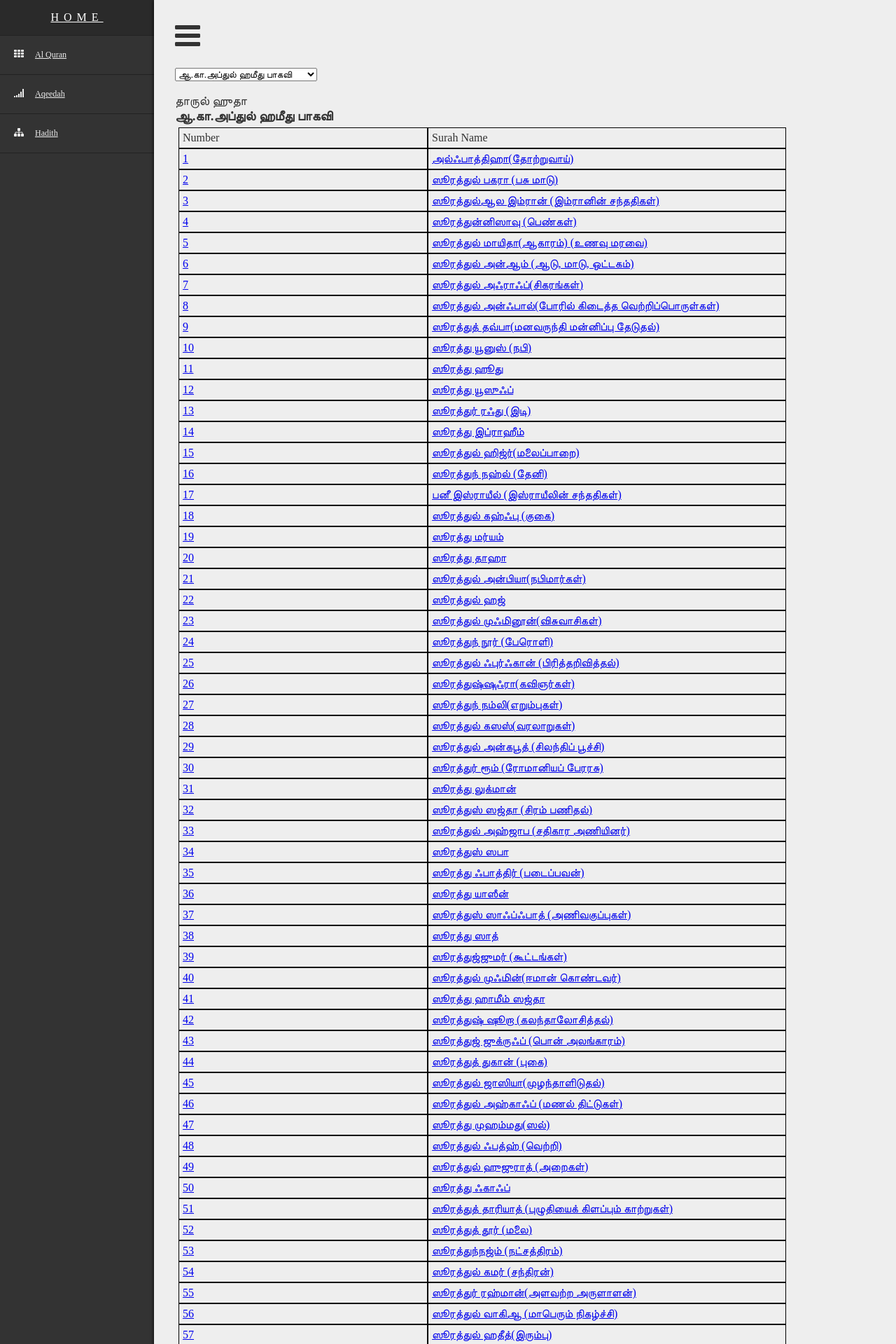
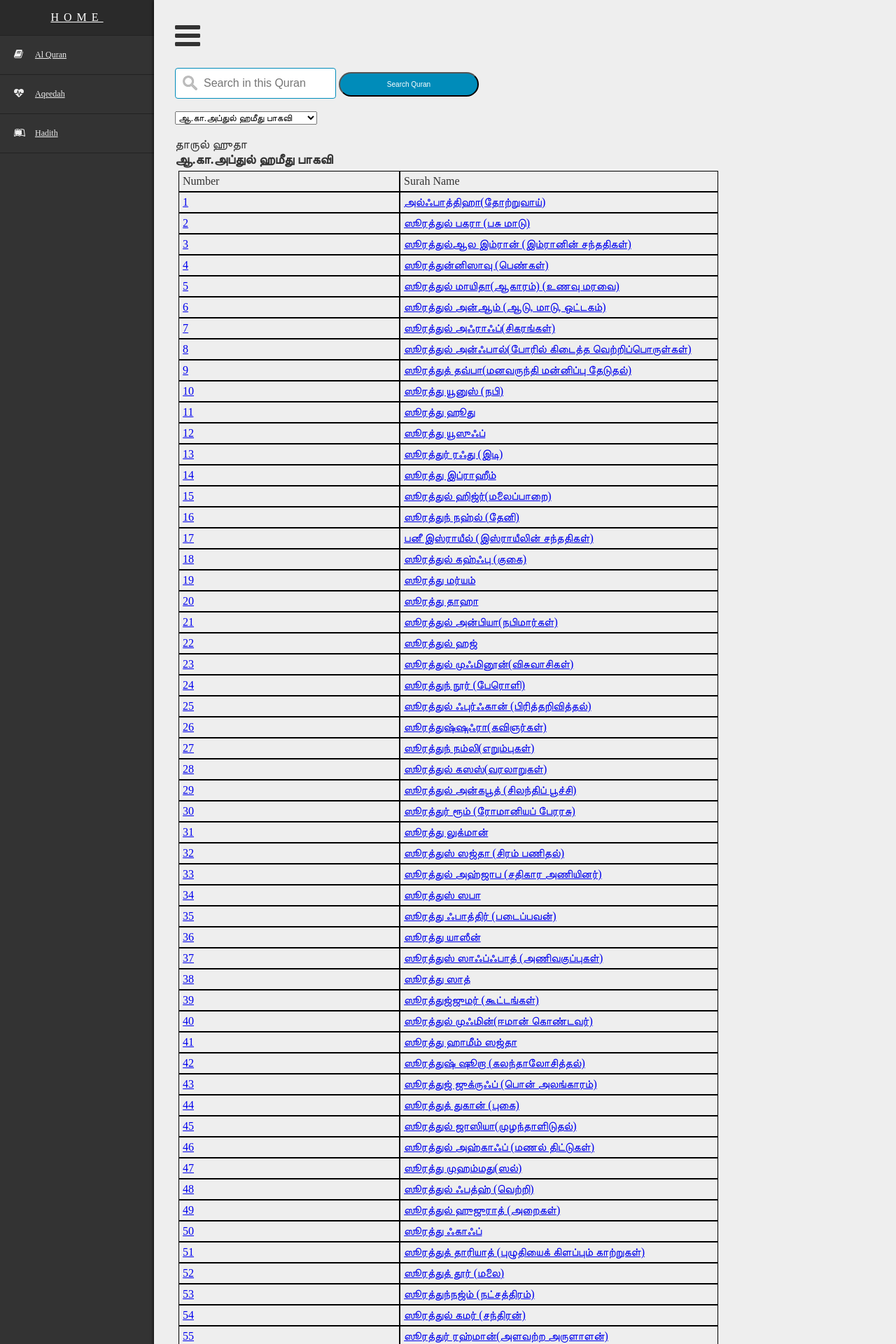
Before and after one commit to codeforweb/tamilislam, a Jekyll site: the page built from pages/alquran/index.html, in a window 1280 px wide. Shown: the top 1920 px of the page at 70% size. Built offline with Jekyll 4.4.1, drawn with Linux system fonts in a browser that asks for light colours.

Commit message:
change icons

```diff
--- a/css/layout.css
+++ b/css/layout.css
@@ -1,5 +1,6 @@
 @import url("https://fonts.googleapis.com/css?family=Roboto");
 @import url("https://maxcdn.bootstrapcdn.com/font-awesome/4.7.0/css/font-awesome.min.css");
+/*https://fontawesome.com/v4.7.0/icon/leanpub*/
 *, *:before, *:after {
   margin: 0;
   padding: 0;
@@ -78,15 +79,15 @@ body {
 }
 
 .nav li:nth-child(1) a:before {
-  content: '\f00a';
+  content: "\f02d";
 }
 
 .nav li:nth-child(2) a:before {
-  content: '\f012';
+  content: "\f21e";
 }
 
 .nav li:nth-child(3) a:before {
-  content: '\f0e8';
+  content: "\f212";
 }
 
 .nav li:nth-child(4) a:before {
@@ -148,7 +149,7 @@ table th,td {border:solid 1px #fab;}
 	table td {border:solid 1px #fab; width:100px; word-wrap:break-word;}
 */
 }
-#container{width: 90%;}
+#container{width: 80%;}
 
 #tblcontainer {
     display: table;
--- a/js/main.js
+++ b/js/main.js
@@ -30,10 +30,23 @@ function changeLang(e){
 }
 
 function searchQuran(){
-
 	var params = (new URL(document.location)).searchParams;
 	var langCode = params.get("langCode");
 	var ayath= document.querySelector('#ayath').value;
-	var url = document.location.origin + document.location.pathname + '?langCode='+ langCode + '&ayath='+ ayath;
-	document.location.replace(url);
+	if(ayath.length != 0){
+		var url = document.location.origin + document.location.pathname + '?langCode='+ langCode + '&ayath='+ ayath;
+		document.location.replace(url);
+	}
 }
+
+function searchQuranIndex() {
+	var langCode = document.querySelector('#txtLang').value;
+	var ayath = document.querySelector('#ayath').value;
+	if(ayath.length != 0){
+		var indexurl = document.location.href;
+		var quranURL=  indexurl.replace("index.html", "quran.html")
+		var url = quranURL + '&ayath='+ ayath;
+		// console.log(url)
+		document.location.replace(url);
+	}
+}
--- a/pages/alquran/index.html
+++ b/pages/alquran/index.html
@@ -2,6 +2,10 @@
 title:
 layout: default
 ---
+
+				<input type="text" id="ayath" placeholder="Search in this Quran">
+				<button class="searchBtn" onClick="searchQuranIndex()">Search Quran</button>
+				<br><br>
 
 	<select id="langCode">
 		<option value="1">Arabic</option>
@@ -11,7 +15,9 @@ layout: default
 		<option value="5">ஆ.கா.அப்துல் ஹமீது பாகவி</option>
 		<option value="6">டாக்டர். முஹம்மது ஜான்</option>
 		<option value="11">Urdhu - Muhammad Junagarhi</option>
-	</select> <br><br>
+	</select>
+		<br><br>
+
 
 <div id='container'>
 	<h2 id="name"></h2>
@@ -25,6 +31,8 @@ layout: default
 		    	<div class="right"><a href="quran.html?langCode={langCode}&surahno={.surano}">{.Name}</a></div>
 		    </div>
 		{/surahnames}
+		<input type="hidden" id="txtLang" value="{langCode}">
+
 	</div>
 
 
```
Also changed, not shown: pages/New Text Document.txt (deleted).
